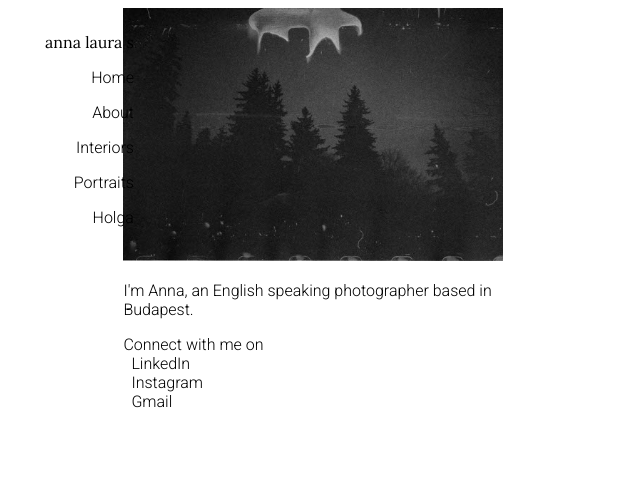
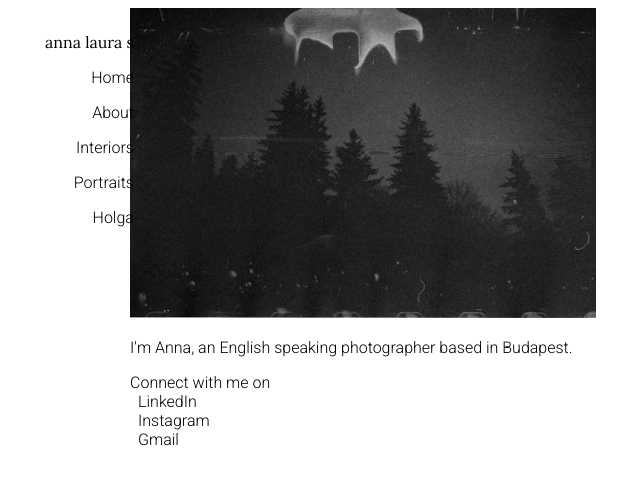
Before and after one commit to annalauras/augustAnna, a plain HTML site: page index.html in a window 1280 px wide. Shown: the whole page, without its empty margins (11-651 px from the left). Drawn offline with Linux system fonts and the light colour scheme.

Commit message:
added 1300px media

```diff
--- a/style.css
+++ b/style.css
@@ -303,3 +303,10 @@ h1 {
     }
 
 }
+
+@media (min-width: 1200px) {
+    .content {
+        display: grid;
+        grid-template-columns: 2fr 7fr 10fr;
+    }
+}
```
